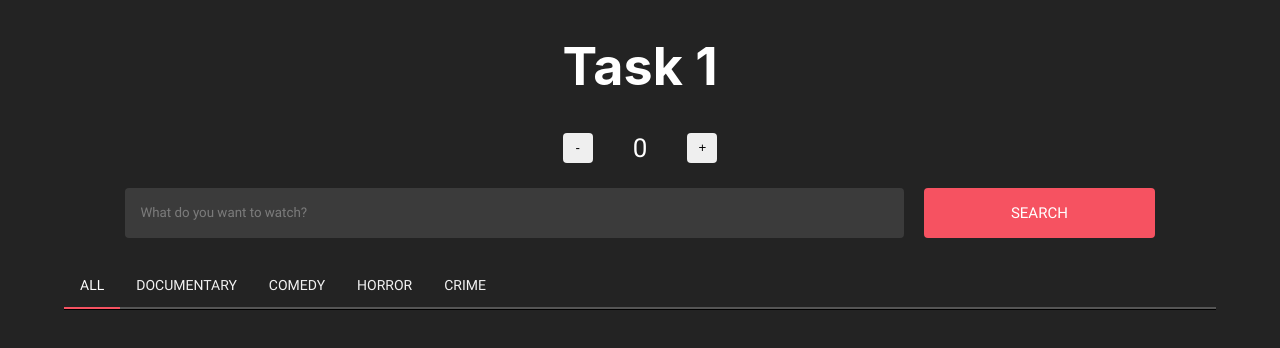
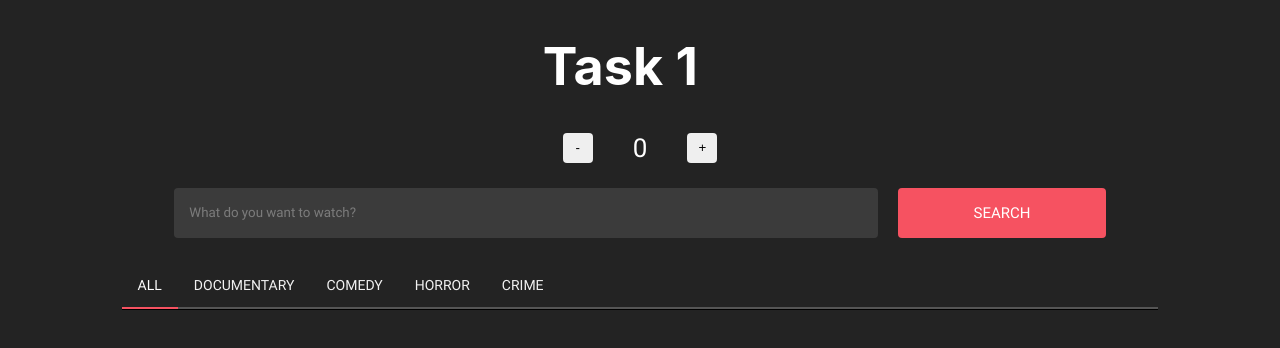
Before and after one commit to pratasenka/react-course, a React (Create React App) app: page / in a window 1280 px wide. Shown: the top 348 px of the page. Built offline with nearby package versions, Linux system fonts and the light colour scheme; the HTML template or start-up script is replaced by a standard one.

Commit message:
update styles

```diff
--- a/src/App.css
+++ b/src/App.css
@@ -1,20 +1,17 @@
 .App {
-  text-align: center;
+  display: flex;
+  flex-direction: column;
+  align-items: center;
+
   background-color: #232323;
   height: 100vh;
 }
 
 .App-content {
-  text-align: center;
-  background-color: #232323;
+  width: 90%;
 }
 
 .App-header {
-  background-color: #232323;
-  display: flex;
-  flex-direction: column;
-  align-items: center;
-  justify-content: center;
   font-size: calc(10px + 2vmin);
   color: white;
 }
```
